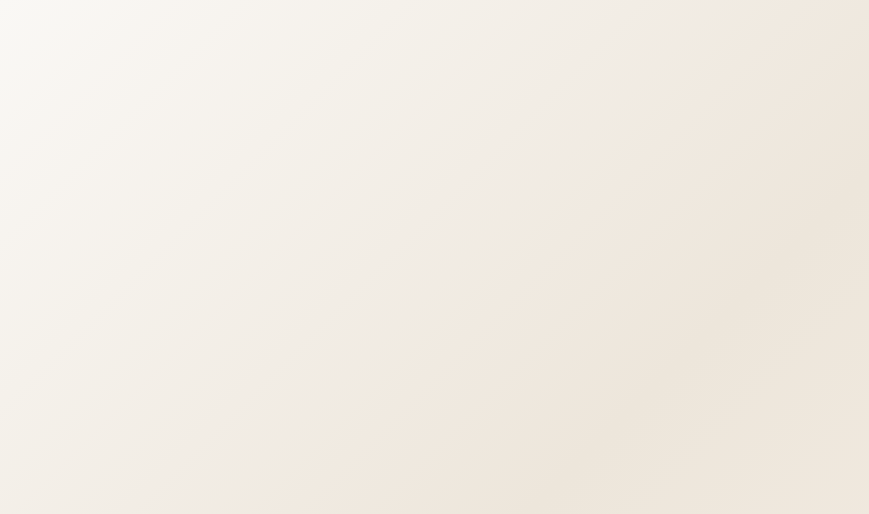
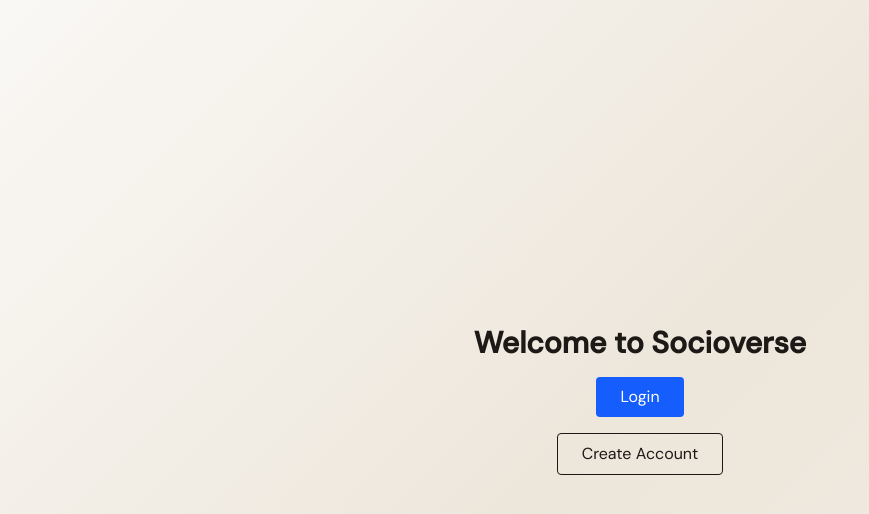
Before and after one commit to amansingh62/SocioVerse, a Next.js app in the folder frontend/: page / in a window 1280 px wide. Before the commit this address had no page. Shown: the top 514 px of the page, without its empty margins (0-869 px from the left). Built offline with nearby package versions, Linux system fonts and the light colour scheme.

Commit message:
Added the landing page

```diff
--- a/frontend/app/page.tsx
+++ b/frontend/app/page.tsx
@@ -1,5 +1,27 @@
-import { redirect } from "next/navigation";
+"use client";
+
+import { useRouter } from "next/navigation";
 
 export default function Page() {
-  redirect("/login");
+  const router = useRouter();
+
+  return (
+    <div className="flex flex-col items-center justify-center h-screen gap-4">
+      <h1 className="text-3xl font-bold">Welcome to Socioverse</h1>
+
+      <button
+        onClick={() => router.push("/login")}
+        className="px-6 py-2 bg-blue-600 text-white rounded"
+      >
+        Login
+      </button>
+
+      <button
+        onClick={() => router.push("/register")}
+        className="px-6 py-2 border rounded"
+      >
+        Create Account
+      </button>
+    </div>
+  );
 }
```
